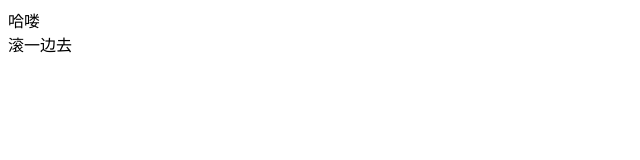
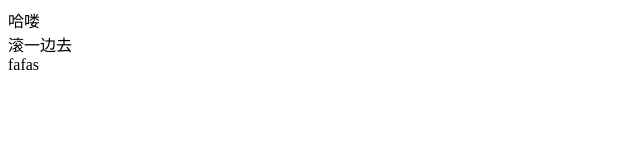
Before and after one commit to zhangzhang12333344/git-learn, a plain HTML site: page index.html in a window 1280 px wide. Shown: the full height of the page, 0-640 px from the left. Drawn offline with Linux system fonts and the light colour scheme.

Commit message:
修改main

```diff
--- a/index.html
+++ b/index.html
@@ -11,6 +11,7 @@
 <body>
     <div>哈喽</div>
     <div>滚一边去</div>
+    fafas
 </body>
 
 </html>
```
